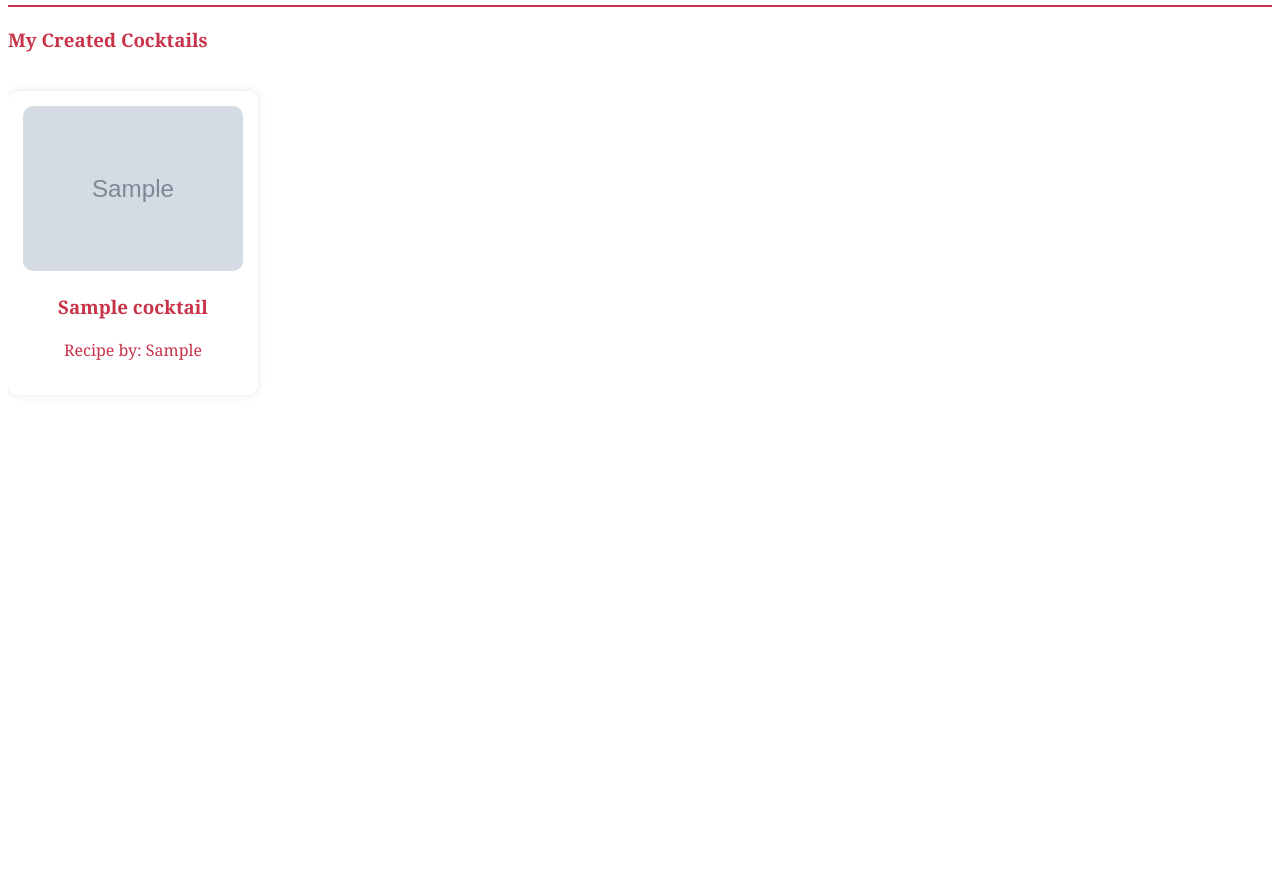
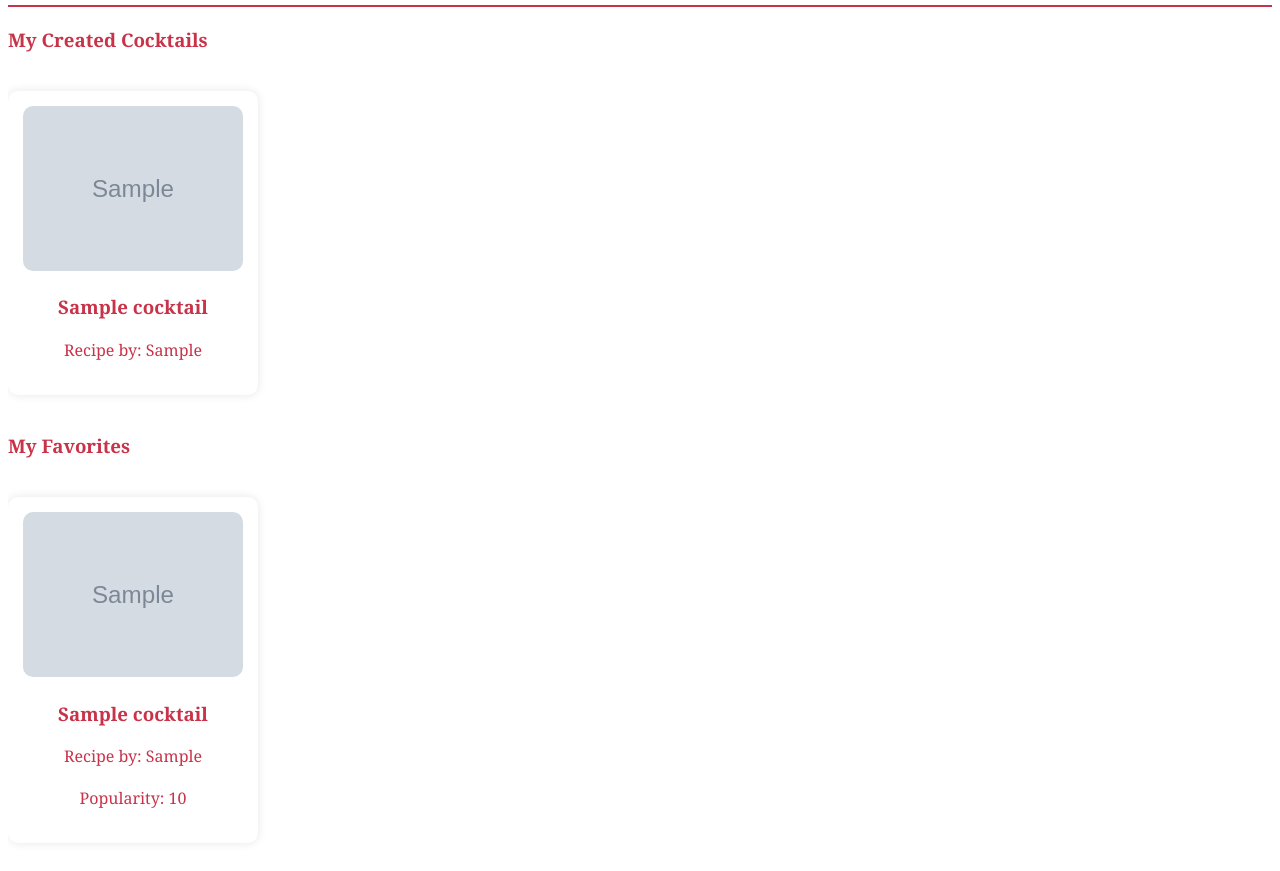
Before and after one commit to cs-ucc-ie/Team-15, a Flask app: template templates/userpage.html in a window 1280 px wide. Shown: the part 147-1018 px from the top of the page. Before the commit the page ends 507 px from the top, so only its background shows below. Run offline with Flask 3, Linux system fonts and the light colour scheme; the template is opened without the code that fills it: most values are stand-ins (such as "Sample title", 1, 10 or a date in 2020); grey boxes marked "Sample" are stand-in pictures.

Commit message:
Update userpage.html
User profile page

```diff
--- a/templates/userpage.html
+++ b/templates/userpage.html
@@ -13,12 +13,12 @@
     <!-- Navigation bar -->
     <nav>
         <ul>
-            <li><a href="homepage1.html">Home</a></li>
+            <li><a href="{{ url_for('homepage') }}">Home</a></li>
             <li><a href="explore.html">Explore</a></li>
             <li><a href="pantry.html">Pantry</a></li>
             <li><a href="creation.html">Upload your Own</a></li>
+            <li><a href="{{ url_for('logout') }}">Logout</a></li>
             <li><a href="userpage.html">My Profile</a></li>
-            <li><a href="{{ url_for('logout') }}">Logout</a></li>
         </ul>
     </nav>
 
@@ -44,13 +44,13 @@
         </div>
 
         <!-- cocktails what the user has added to the favorites-->
-        <!-- <h3>My Favorites</h3>
-        <div class="cocktail-grid"> -->
+        <h3>My Favorites</h3>
+        <div class="cocktail-grid">
             <!-- display all user's favorite cocktails -->
-            <!-- {% for cocktail in cocktails %}
+            {% for cocktail in favorite_cocktails %}
             <div class="cocktail-card">
                 <img src="{{ url_for('static', filename = cocktail['image']) }}" alt="{{ cocktail['name'] }}">
-                <h3>{{ cocktails['name'] }}</h3>
+                <h3>{{ cocktail['name'] }}</h3>
                 <p>Recipe by: {{ cocktail['recipe_by'] }}</p>
                 <p>Popularity: {{ cocktail['popularity'] / cocktail['reviews_number'] }}</p>
             </div>
@@ -58,7 +58,7 @@
             {% else %}
             <p>You don't have any favorites yet.</p>
             {% endfor %}
-        </div> -->
+        </div>
     </div>
 
     <script src="{{ url_for('static', filename = 'srcipt.js') }}"></script>
```
